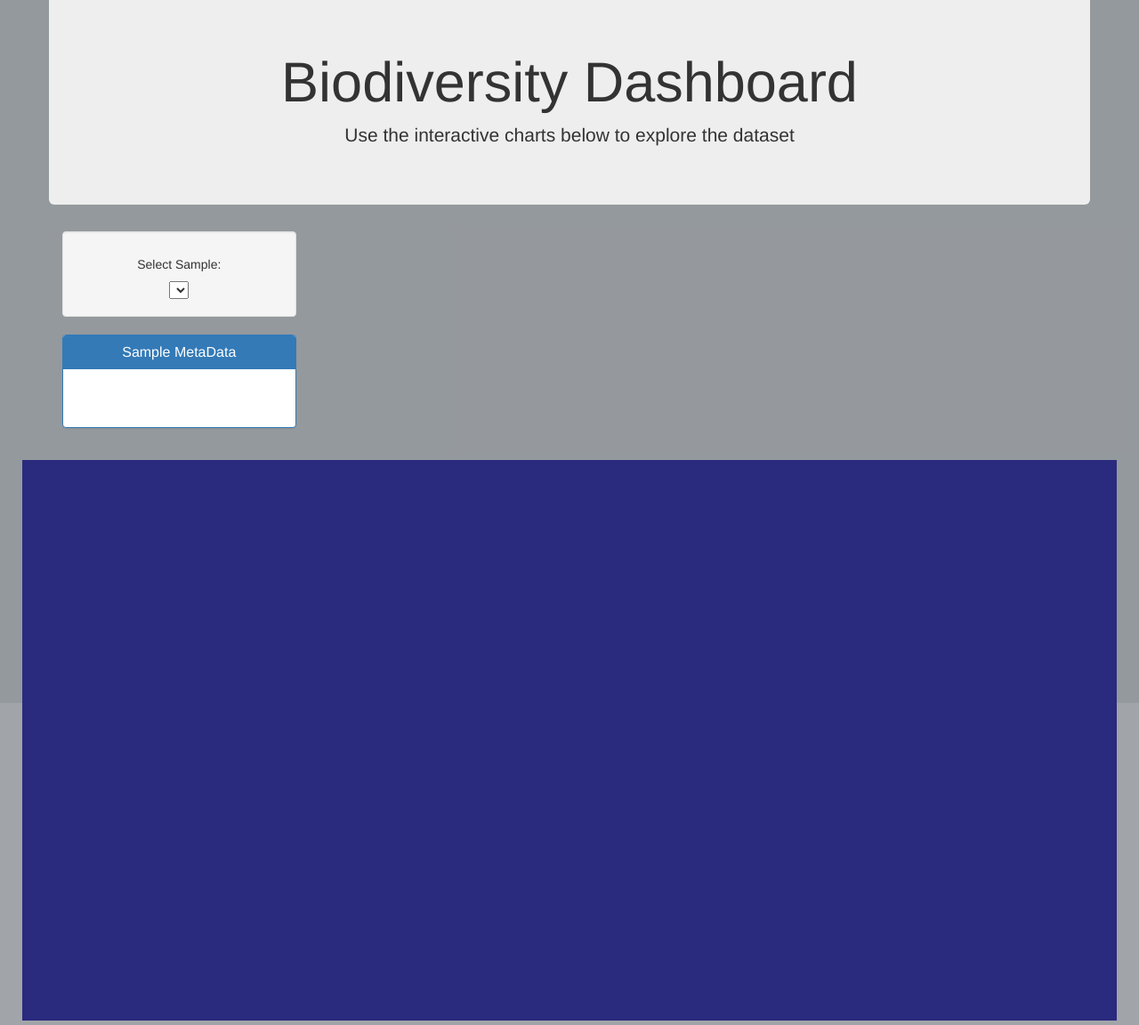
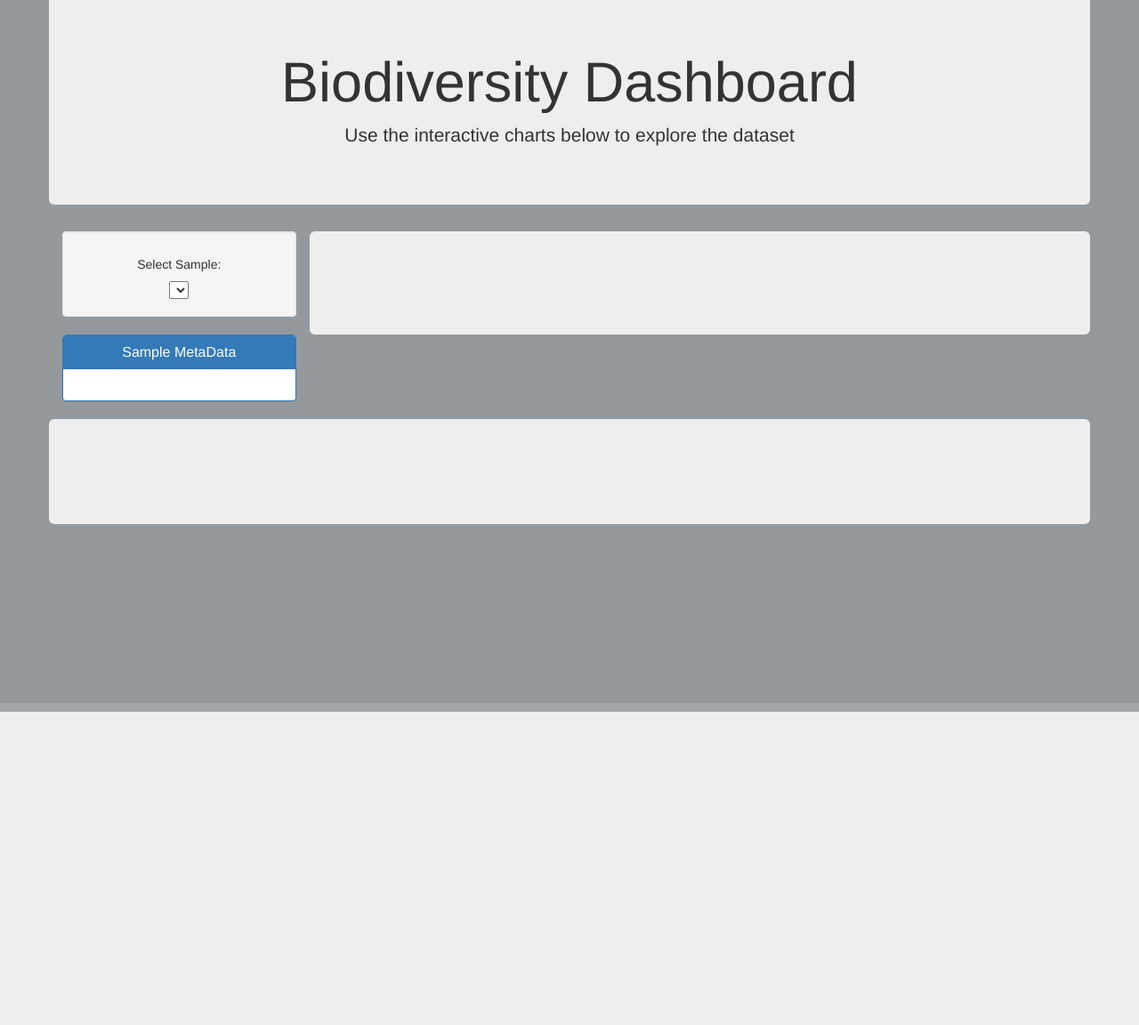
Before and after one commit to mdsmith577/Interactive-Visualizations, a Flask app: page / in a window 1280 px wide. Shown: the whole page at 89% size. After the commit the page ends 800 px from the top, so only its background shows below. Run offline with Flask 2, Linux system fonts and the light colour scheme; data that the repository does not hold is empty; some libraries are stand-ins or nearby versions.

Commit message:
Add files via upload

```diff
--- a/Belly_Button_Biodiversity/static/css/style.css
+++ b/Belly_Button_Biodiversity/static/css/style.css
@@ -17,34 +17,33 @@
 
 
   .panel-body {
-    margin-top: 30px;
+    /* margin-top: 30px; */
     text-align: center;
     display: inline-block;
   }
 
 
-  .pie {
+  #pie {
     border:1px solid transparent;
-    border-radius:100px;
+    border-radius:4;
+    -webkit-box-shadow:0 1px 1px rgba(0,0,0,.05);
+    box-shadow:0 1px 1px rgba(0,0,0,.05);
+    text-align: center;
+    display: inline-block;
+  }
+
+
+
+
+  #bubble {
+    margin-top: 15px;
+    /* background: #2a2a7e;
+    height: 630px;
+    width: 1230px; */
+    text-align: center;
+    display: inline-block;
+    border:1px solid transparent;
+    border-radius:4;
     -webkit-box-shadow:0 1px 1px rgba(0,0,0,.05);
     box-shadow:0 1px 1px rgba(0,0,0,.05);
   }
-
-
-  /* #bubble {
-    margin-top: 15px;
-    background: #2a2a7e;
-    height: 630px;
-    width: 1230px;
-    text-align: center;
-    display: inline-block;
-  } */
-
-  #bubble {
-    margin-top: 15px;
-    background: #2a2a7e;
-    height: 630px;
-    width: 1230px;
-    text-align: center;
-    display: inline-block;
-  }
--- a/Belly_Button_Biodiversity/static/js/app.js
+++ b/Belly_Button_Biodiversity/static/js/app.js
@@ -56,8 +56,8 @@ function buildCharts(sample) {
     var data1 = [trace1]
     var layout = {
       showlegend: false,
-      height: 600,
-      width: 1200,
+      height: screen.height * 0.42,
+      width: screen.width * 0.55,
       xaxis: {
         title: 'OTU_IDS'
       },
@@ -76,8 +76,8 @@ function buildCharts(sample) {
     var data2 = [trace2]
     var layout2 = {
       showlegend: true,
-      height: 500,
-      width: 770
+      height: screen.height * 0.3,
+      width: screen.width * 0.4
     };
     Plotly.newPlot('pie',data2,layout2);
 
--- a/Belly_Button_Biodiversity/templates/index.html
+++ b/Belly_Button_Biodiversity/templates/index.html
@@ -14,13 +14,13 @@
 
   <div class="container">
     <div class="row">
-      <div class="col-md-12 jumbotron text-center">
+      <div class="col-xs-12 jumbotron text-center">
         <h1>Biodiversity Dashboard</h1>
         <p>Use the interactive charts below to explore the dataset</p>
       </div>
     </div>
     <div class="row">
-      <div class="col-md-3">
+      <div class="col-xs-3">
         <div class="well">
           <h5>Select Sample:</h5>
           <select id="selDataset" onchange="optionChanged(this.value)"></select>
@@ -32,17 +32,17 @@
           <div id="sample-metadata" class="panel-body"></div>
         </div>
       </div>
-      <div class="col-md-10">
+      <div class="col-xs-9 jumbotron text-center">
         <div id="pie"></div>
       </div>
     </div>
-  </div>
-  <div class="row">
-    <div class="col-md-12">
-      <div id="bubble"></div>
+
+    <div class="row">
+      <div class="col-xs-12 jumbotron text-center">
+        <div id="bubble"></div>
+      </div>
     </div>
   </div>
-
   <!-- <script src="https://cdn.plot.ly/plotly-1.31.2.min.js"></script> -->
   <script src="https://cdnjs.cloudflare.com/ajax/libs/d3/5.5.0/d3.js"></script>
   <script src="https://cdn.plot.ly/plotly-latest.min.js"></script>
```
